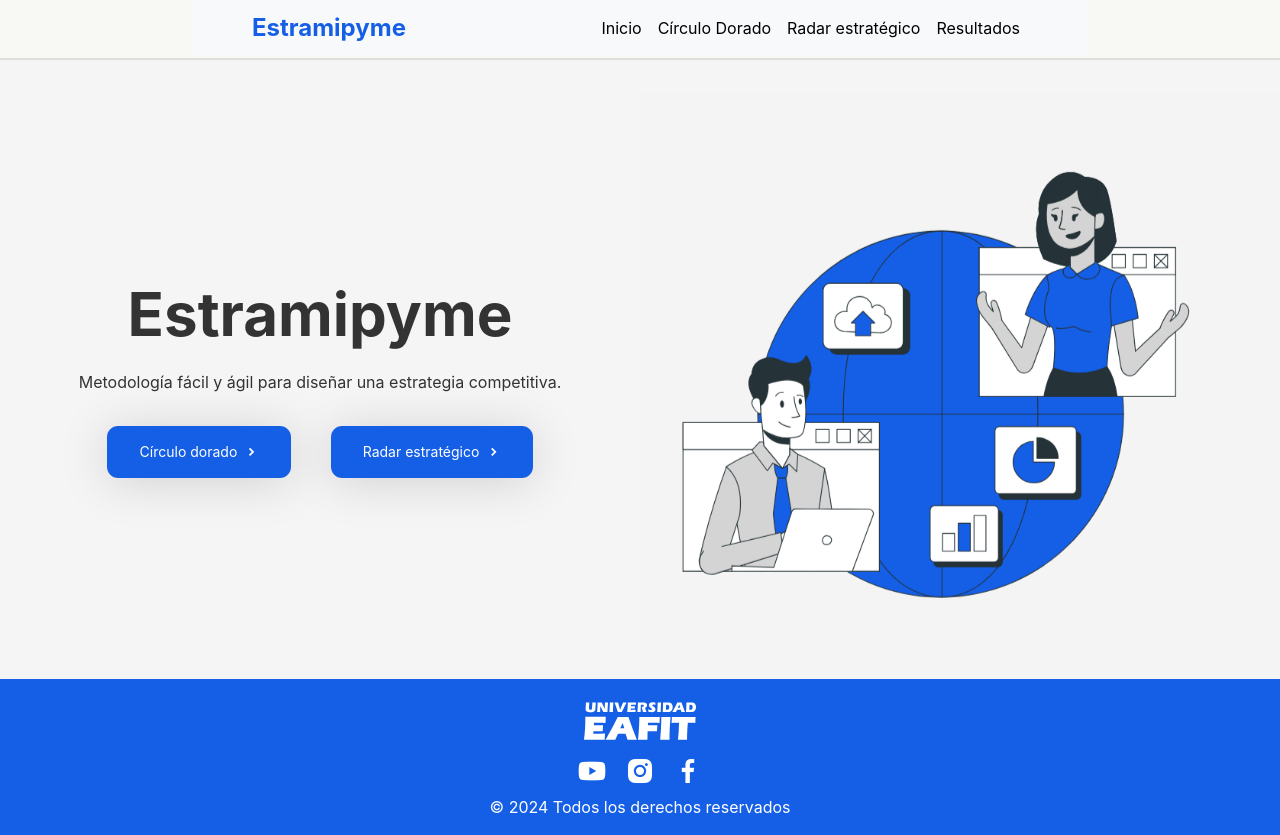
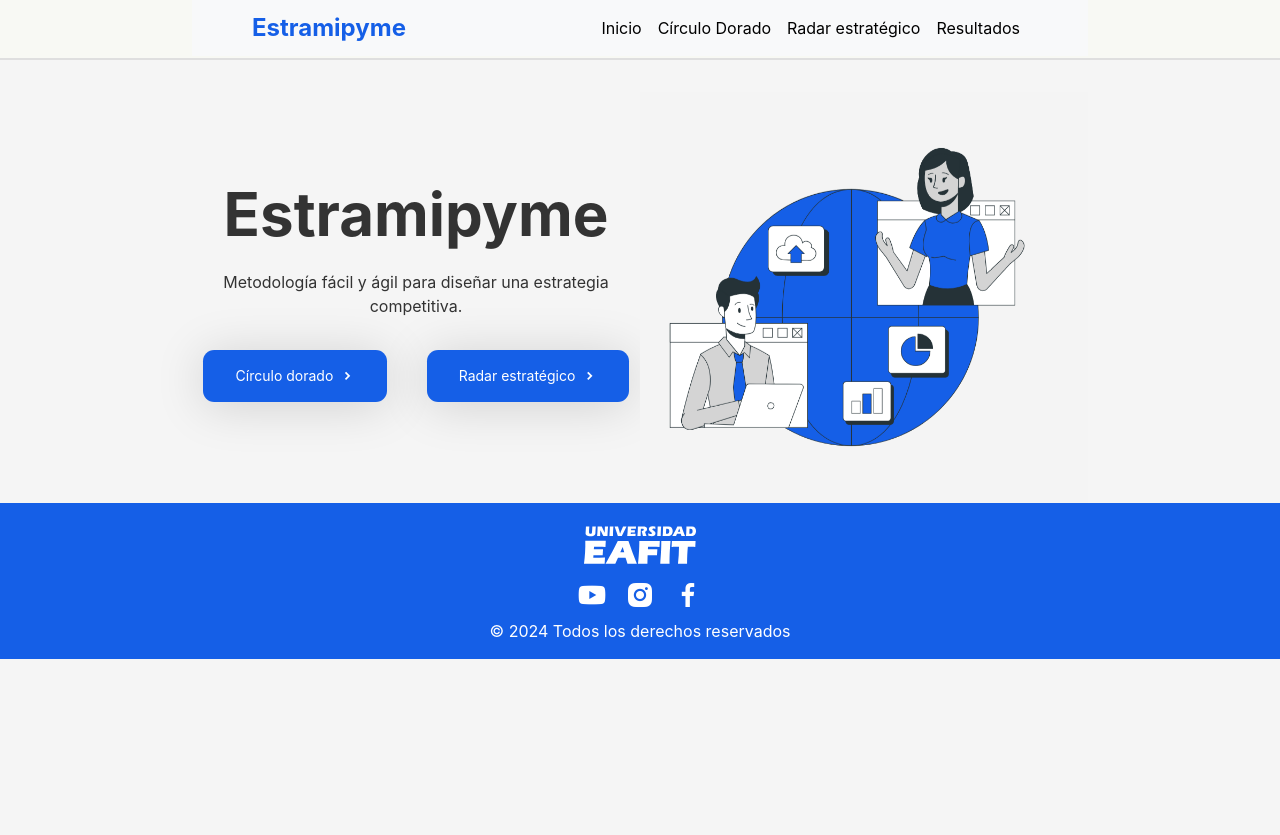
Before and after one commit to Daniel-JFA/RetoGrupo1, an Angular app in the folder reto1-estramypyme/angularReto1/: page / in a window 1280 px wide. After the commit the page ends 800 px from the top, so only its background shows below. Built offline with nearby package versions, Linux system fonts and the light colour scheme.

Commit message:
Organicé estilos de la página Inicio

```diff
--- a/reto1-estramypyme/angularReto1/src/app/domain/circuloDorado/circulo-dorado-page/circulo-dorado-page.component.css
+++ b/reto1-estramypyme/angularReto1/src/app/domain/circuloDorado/circulo-dorado-page/circulo-dorado-page.component.css
@@ -22,7 +22,6 @@
   width: auto;
   display: flex;
   align-items: center;
-  background-color: #4c80e2;
 }
 
 .seccion__preguntas {
--- a/reto1-estramypyme/angularReto1/src/app/domain/inicio/inicio-page/inicio-page.component.css
+++ b/reto1-estramypyme/angularReto1/src/app/domain/inicio/inicio-page/inicio-page.component.css
@@ -1,3 +1,11 @@
+.contenedor__padre {
+  display: flex;
+  flex-direction: column;
+  justify-content: center;
+  margin: auto;
+  width: 70%;
+}
+
 .main {
   display: flex;
   flex-direction: row;
@@ -80,6 +88,14 @@
 }
 
 @media (max-width: 786px) {
+  .contenedor__padre {
+    display: flex;
+    flex-direction: column;
+    justify-items: center;
+    margin: auto;
+    width: 100%;
+  }
+
   .contenedor__inicio--title {
     font-weight: bolder;
     font-size: 50px;
--- a/reto1-estramypyme/angularReto1/src/app/domain/inicio/inicio-page/inicio-page.component.html
+++ b/reto1-estramypyme/angularReto1/src/app/domain/inicio/inicio-page/inicio-page.component.html
@@ -1,5 +1,5 @@
 <app-header></app-header>
-
+<div class="contenedor__padre">
   <section class="main">
     <div class="contenedor__inicio">
       <h1 class="contenedor__inicio--title">Estramipyme</h1>
@@ -25,4 +25,5 @@
       <img src="../../../../assets/icons/Home.png" alt="" class="img" />
     </div>
   </section>
+</div>
 <app-footer></app-footer>
```
Lines whose indentation alone changed are shown as unchanged.
